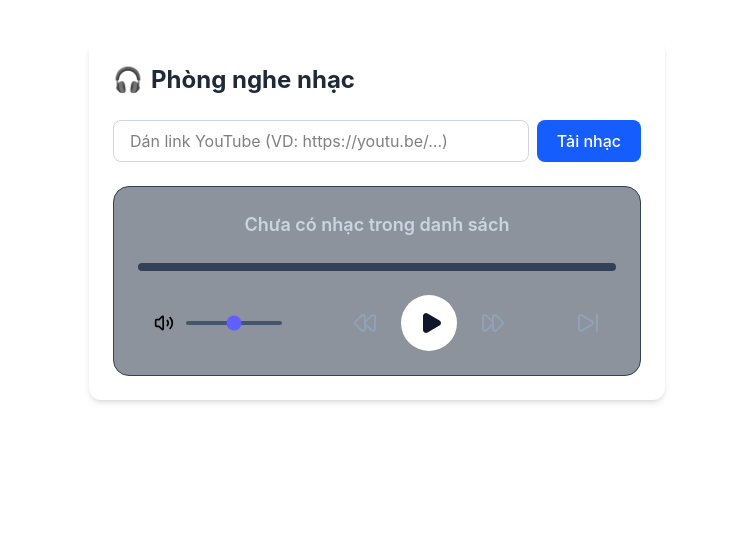
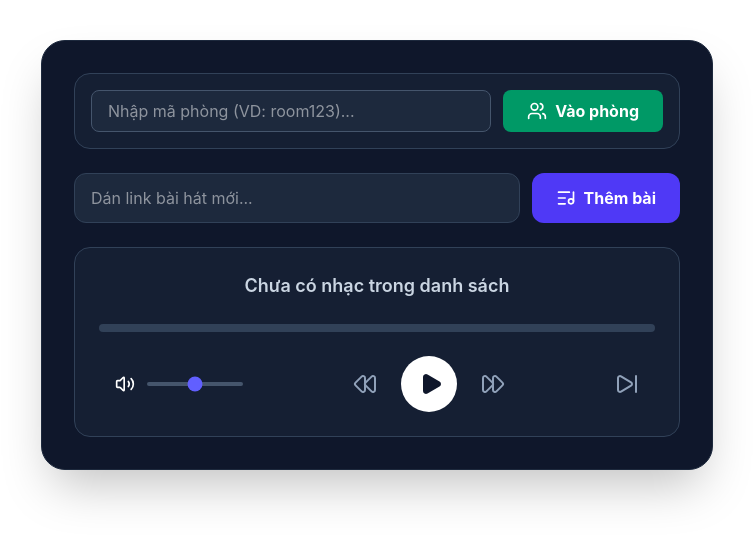
Before and after one commit to mingtmt/listen-together, a React (Vite) app in the folder frontend/: page / in a window 1280 px wide. Shown: the top 542 px of the page, without its empty margins (263-1016 px from the left). Built offline with nearby package versions, Linux system fonts and the light colour scheme.

Commit message:
implement connect websocket and join room

```diff
--- a/frontend/package.json
+++ b/frontend/package.json
@@ -15,6 +15,7 @@
     "react": "^19.2.4",
     "react-dom": "^19.2.4",
     "react-youtube": "^10.1.0",
+    "socket.io-client": "^4.8.3",
     "tailwindcss": "^4.2.2"
   },
   "devDependencies": {
--- a/frontend/src/components/AudioPlayer.tsx
+++ b/frontend/src/components/AudioPlayer.tsx
@@ -1,7 +1,10 @@
 import { useState, useEffect } from 'react';
-import YouTube, { type YouTubeProps } from 'react-youtube';
-import { Play, Pause, SkipForward, Volume2, VolumeX, ListMusic, FastForward, Rewind } from 'lucide-react';
+import YouTube from 'react-youtube';
+import { Play, Pause, SkipForward, Volume2, VolumeX, ListMusic, FastForward, Rewind, Users } from 'lucide-react';
+import { io, Socket } from 'socket.io-client';
 import { extractVideoId } from '../utils';
+
+const socket: Socket = io('http://localhost:3000', { autoConnect: false });
 
 export default function AudioPlayer() {
   const [inputLink, setInputLink] = useState('');
@@ -10,9 +13,44 @@ export default function AudioPlayer() {
   const [isPlaying, setIsPlaying] = useState(false);
   const [volume, setVolume] = useState(50);
   const [isMuted, setIsMuted] = useState(false);
-  const [progress, setProgress] = useState(0); // Phần trăm 0-100
+  const [progress, setProgress] = useState(0);
   const [duration, setDuration] = useState(0);
   const [player, setPlayer] = useState<any>(null);
+  const [roomId, setRoomId] = useState('');
+  const [isInRoom, setIsInRoom] = useState(false);
+
+  useEffect(() => {
+    socket.on('userJoined', (id) => {
+      console.log('Có người mới vào phòng:', id);
+    });
+
+    socket.on('play', () => {
+      if (player) {
+        player.playVideo();
+        setIsPlaying(true);
+      }
+    });
+
+    socket.on('pause', () => {
+      if (player) {
+        player.pauseVideo();
+        setIsPlaying(false);
+      }
+    });
+
+    socket.on('seek', (time: number) => {
+      if (player) {
+        player.seekTo(time, true);
+      }
+    });
+
+    return () => {
+      socket.off('userJoined');
+      socket.off('play');
+      socket.off('pause');
+      socket.off('seek');
+    };
+  }, [player]);
 
   useEffect(() => {
     const interval = setInterval(() => {
@@ -26,6 +64,14 @@ export default function AudioPlayer() {
     return () => clearInterval(interval);
   }, [player, isPlaying]);
 
+  const handleJoinRoom = () => {
+    if (roomId.trim() !== '') {
+      socket.connect();
+      socket.emit('joinRoom', roomId);
+      setIsInRoom(true);
+    }
+  };
+
   const handleAddMusic = () => {
     const id = extractVideoId(inputLink);
     if (id) {
@@ -36,16 +82,26 @@ export default function AudioPlayer() {
 
   const togglePlay = () => {
     if (!player) return;
-    if (isPlaying) player.pauseVideo();
-    else player.playVideo();
+    if (isPlaying) {
+      player.pauseVideo();
+      if (isInRoom) socket.emit('pause', roomId);
+    } else {
+      player.playVideo();
+      if (isInRoom) socket.emit('play', roomId);
+    }
     setIsPlaying(!isPlaying);
   };
 
+  // Cập nhật hàm Seek: Vừa tua ở máy mình, vừa báo cho Server
   const handleSeek = (e: React.ChangeEvent<HTMLInputElement>) => {
     const newProgress = parseFloat(e.target.value);
     const newTime = (newProgress / 100) * duration;
     player.seekTo(newTime, true);
     setProgress(newProgress);
+
+    if (isInRoom) {
+      socket.emit('seek', { roomId, time: newTime });
+    }
   };
 
   const handleVolumeChange = (e: React.ChangeEvent<HTMLInputElement>) => {
@@ -61,29 +117,62 @@ export default function AudioPlayer() {
     }
   };
 
-  const fastForward = () => player.seekTo(player.getCurrentTime() + 10, true);
-  const rewind = () => player.seekTo(player.getCurrentTime() - 10, true);
+  const fastForward = () => {
+    const newTime = player.getCurrentTime() + 10;
+    player.seekTo(newTime, true);
+    if (isInRoom) socket.emit('seek', { roomId, time: newTime });
+  };
+
+  const rewind = () => {
+    const newTime = player.getCurrentTime() - 10;
+    player.seekTo(newTime, true);
+    if (isInRoom) socket.emit('seek', { roomId, time: newTime });
+  };
 
   return (
-    <div className="max-w-xl mx-auto mt-10 p-6 bg-white rounded-xl shadow-md font-sans">
-      <h2 className="text-2xl font-bold text-gray-800 mb-6 flex items-center gap-2">
-        <span>🎧</span> Phòng nghe nhạc
-      </h2>
+    <div className="max-w-2xl mx-auto mt-10 p-8 bg-slate-900 text-white rounded-3xl shadow-2xl border border-slate-800">
+      <div className="flex flex-col gap-6">
 
-      {/* URL Input */}
-      <div className="flex gap-2 mb-6">
+        {/* Room section */}
+        {!isInRoom ? (
+          <div className="flex gap-3 bg-slate-800/50 p-4 rounded-2xl border border-slate-700">
             <input
               type="text"
-          placeholder="Dán link YouTube (VD: https://youtu.be/...)"
+              placeholder="Nhập mã phòng (VD: room123)..."
+              value={roomId}
+              onChange={(e) => setRoomId(e.target.value)}
+              className="flex-1 px-4 py-2 bg-slate-800 border border-slate-600 rounded-lg focus:ring-2 focus:ring-emerald-500 outline-none"
+            />
+            <button
+              onClick={handleJoinRoom}
+              className="px-6 py-2 bg-emerald-600 hover:bg-emerald-700 rounded-lg font-bold flex items-center gap-2"
+            >
+              <Users size={20} /> Vào phòng
+            </button>
+          </div>
+        ) : (
+          <div className="bg-emerald-900/40 text-emerald-400 p-4 rounded-2xl border border-emerald-800/50 flex justify-between items-center">
+            <span className="font-semibold flex items-center gap-2">
+              <span className="w-2 h-2 rounded-full bg-emerald-500 animate-pulse"></span>
+              Đang trong phòng: {roomId}
+            </span>
+          </div>
+        )}
+
+        {/* Input Section */}
+        <div className="flex gap-3">
+          <input
+            type="text"
+            placeholder="Dán link bài hát mới..."
             value={inputLink}
             onChange={(e) => setInputLink(e.target.value)}
-          className="flex-1 px-4 py-2 border border-gray-300 rounded-lg focus:outline-none focus:ring-2 focus:ring-blue-500"
+            className="flex-1 px-4 py-3 bg-slate-800 border border-slate-700 rounded-xl focus:ring-2 focus:ring-indigo-500 outline-none transition-all"
           />
           <button
             onClick={handleAddMusic}
-          className="px-5 py-2 bg-blue-600 hover:bg-blue-700 text-white font-medium rounded-lg"
+            className="px-6 py-3 bg-indigo-600 hover:bg-indigo-700 rounded-xl font-bold transition-colors flex items-center gap-2"
           >
-          Tải nhạc
+            <ListMusic size={20} /> Thêm bài
           </button>
         </div>
 
@@ -112,7 +201,6 @@ export default function AudioPlayer() {
 
           {/* Main Controls */}
           <div className="flex items-center justify-between px-4">
-            {/* Volume */}
             <div className="flex items-center gap-3 w-32">
               <button onClick={() => {
                 const mute = !isMuted;
@@ -129,7 +217,6 @@ export default function AudioPlayer() {
               />
             </div>
 
-            {/* Playback Buttons */}
             <div className="flex items-center gap-6">
               <button onClick={rewind} className="text-slate-400 hover:text-white transition"><Rewind /></button>
               <button
@@ -141,7 +228,6 @@ export default function AudioPlayer() {
               <button onClick={fastForward} className="text-slate-400 hover:text-white transition"><FastForward /></button>
             </div>
 
-            {/* Skip Next */}
             <button
               onClick={skipNext}
               disabled={currentIdx === playlist.length - 1}
@@ -149,6 +235,7 @@ export default function AudioPlayer() {
             >
               <SkipForward />
             </button>
+          </div>
         </div>
       </div>
 
```
Also changed, not shown: 1 other file (tests, documents, lock files or other folders). Lines whose indentation alone changed are shown as unchanged.
